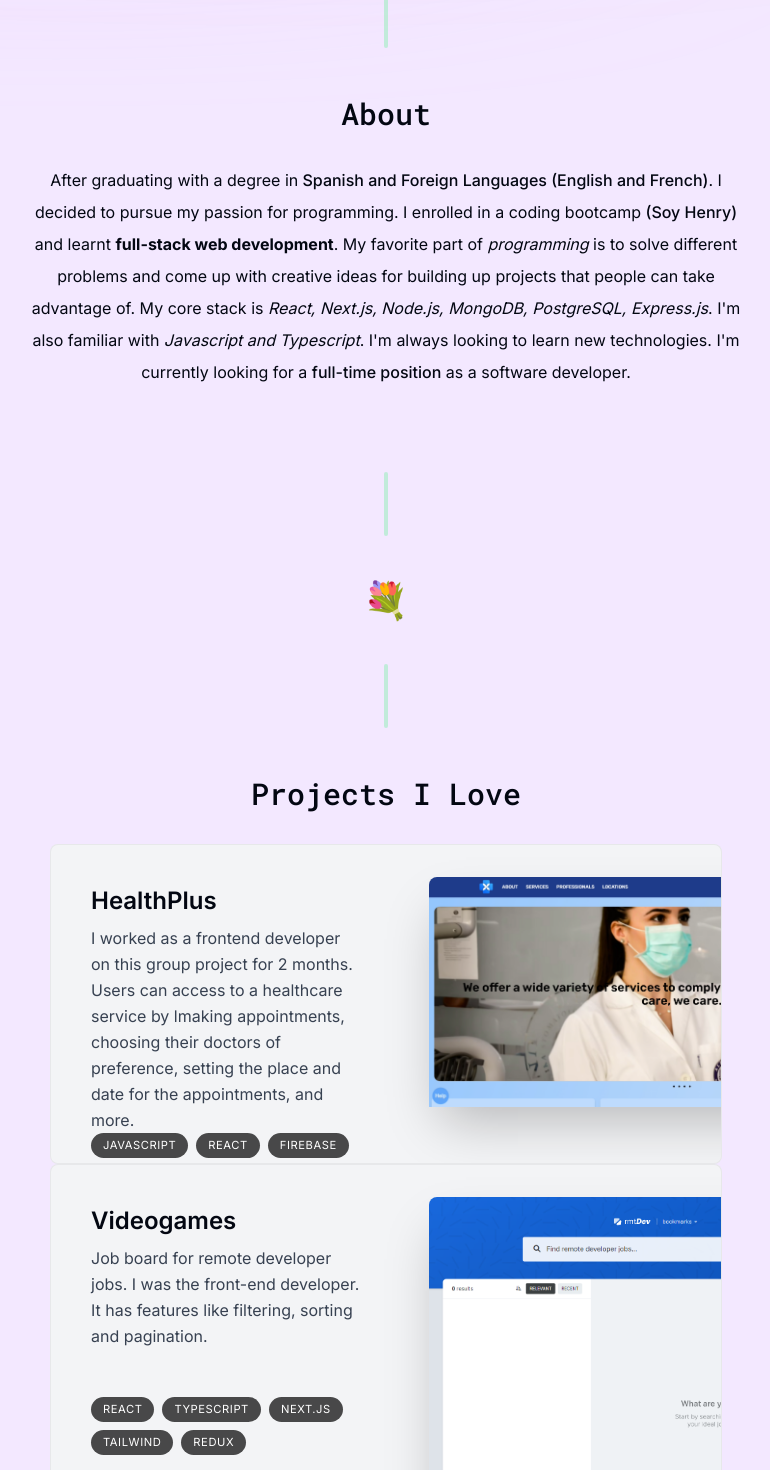
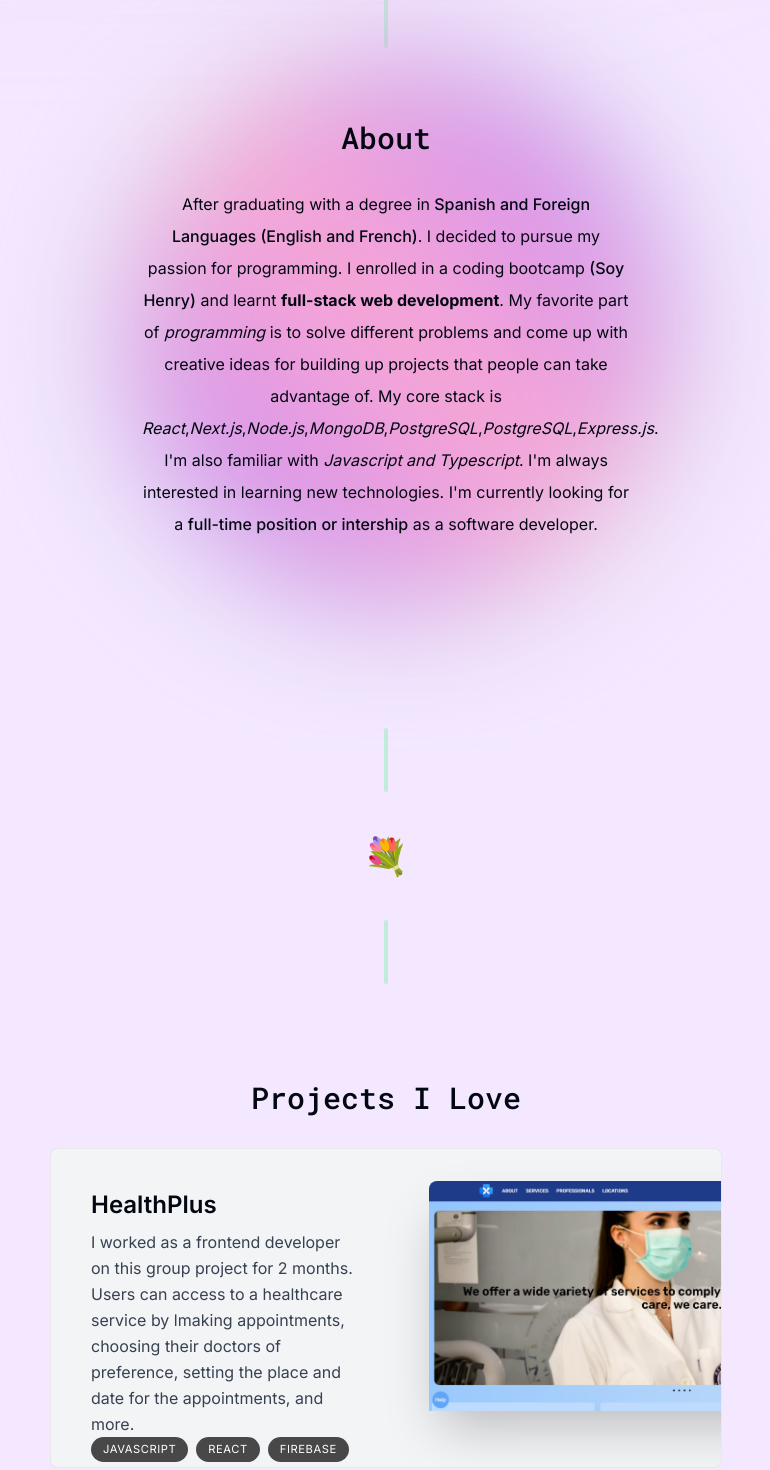
Before and after one commit to Katemoca/Portfolio-2023, a Next.js app: page / in a window 1280 px wide. Shown: the part 800-2270 px from the top of the page, without its empty margins (254-1024 px from the left). Built offline with nearby package versions, Linux system fonts and the light colour scheme.

Commit message:
Add gradient to the about section.

```diff
--- a/app/page.tsx
+++ b/app/page.tsx
@@ -8,7 +8,7 @@ import Skills from "@/components/skills";
 
 export default function Home() {
   return (
-    <main className="flex flex-col items-center px-4">
+    <main className="flex flex-col items-center px-2 sm:px-4">
       <Intro />
       <SectionDivider />
       <About />
--- a/components/about.tsx
+++ b/components/about.tsx
@@ -5,41 +5,69 @@ import { motion } from "framer-motion";
 export default function About() {
   return (
     <motion.section
-      className="max-w-[45rem] scroll-mt-28 mt-20 sm:mt-8 mb-28 sm:mb-2 text-center leading-8"
+      className="w-[35rem] h-[35rem] rounded-full px-6 py-6 scroll-mt-28 mt-20 sm:mt-8 mb-28 sm:mb-2 text-center leading-8"
       initial={{ opacity: 0, y: 100 }}
       animate={{ opacity: 1, y: 0 }}
       transition={{ delay: 0.175 }}>
+      <div className="relative z-10">
         <SectionHeading>About</SectionHeading>
-      <p className="mb-3">
+        <p className="mb-3 mt-8 text-wrap px-3">
           After graduating with a degree in
-        <span className="font-medium">{` Spanish and Foreign Languages (English and French)`}</span>
-        . I decided to pursue my passion for programming. I enrolled in a coding
-        bootcamp{" "}
+          <span className="font-medium text-wrap">{` Spanish and Foreign Languages (English and French)`}</span>
+          . I decided to pursue my passion for programming. I enrolled in a
+          coding bootcamp{" "}
           <a
-          className="font-medium hover:bg-green-300  hover:h-8 hover:rounded-full hover:p-2 hover:text-white"
+            className="font-medium hover:text-xl"
             href="https://www.soyhenry.com/"
             target="_blank">{`(Soy Henry)`}</a>{" "}
-        and learnt <span className="font-bold">full-stack web development</span>
-        .
+          and learnt{" "}
+          <span className="font-bold">full-stack web development</span>.
           <span>
             {" "}
             My favorite part of <span className="italic">programming</span>
           </span>{" "}
           is to solve different problems and come up with creative ideas for
-        building up projects that people can take advantage of. My core stack is{" "}
-        <span className="italic hover:not-italic hover:bg-green-300  hover:h-8 hover:rounded-full hover:p-2 hover:text-white">
-          React, Next.js, Node.js, MongoDB, PostgreSQL, Express.js
+          building up projects that people can take advantage of. My core stack
+          is{" "}
+          <span className="italic hover:not-italic hover:bg-gradient-to-r from-purple-400 via-pink-500 to-purple-400 hover:h-8  hover:p-2 hover:text-black rounded-full">
+            React
+          </span>
+          ,
+          <span className="italic hover:not-italic hover:bg-gradient-to-r from-purple-400 via-pink-500 to-purple-400 hover:h-8  hover:p-2 hover:text-black rounded-full">
+            Next.js
+          </span>
+          ,
+          <span className="italic hover:not-italic hover:bg-gradient-to-r from-purple-400 via-pink-500 to-purple-400 hover:h-8  hover:p-2 hover:text-black rounded-full">
+            Node.js
+          </span>
+          ,
+          <span className="italic hover:not-italic hover:bg-gradient-to-r from-purple-400 via-pink-500 to-purple-400 hover:h-8  hover:p-2 hover:text-black rounded-full">
+            MongoDB
+          </span>
+          ,
+          <span className="italic hover:not-italic hover:bg-gradient-to-r from-purple-400 via-pink-500 to-purple-400 hover:h-8  hover:p-2 hover:text-black rounded-full">
+            PostgreSQL
+          </span>
+          ,
+          <span className="italic hover:not-italic hover:bg-gradient-to-r from-purple-400 via-pink-500 to-purple-400 hover:h-8  hover:p-2 hover:text-black rounded-full">
+            PostgreSQL
+          </span>
+          ,
+          <span className="italic hover:not-italic hover:bg-gradient-to-r from-purple-400 via-pink-500 to-purple-400 hover:h-8  hover:p-2 hover:text-black rounded-full">
+            Express.js
           </span>
           . {`I'm also familiar with`}{" "}
-        <span className="italic hover:not-italic hover:bg-green-300 hover:h-8 hover:rounded-full hover:p-2 hover:text-white">
+          <span className="italic hover:not-italic hover:bg-gradient-to-r from-purple-400 via-pink-500  to-purple-400 hover:bg-opacity-90 hover:h-8 hover:rounded-full hover:p-2 hover:text-black">
             Javascript and Typescript
           </span>
           .{" "}
-        {`I'm always looking to learn new technologies. I'm currently looking
+          {`I'm always interested in learning new technologies. I'm currently looking
         for a `}
-        <span className="font-medium">full-time position</span> as a software
-        developer.
+          <span className="font-medium">full-time position or intership</span>{" "}
+          as a software developer.
         </p>
+      </div>
+      <div className="absolute w-[35rem] h-[35rem] rounded-full border-green-300 border-8 border-solid bg-gradient-to-tr from-purple-400 via-pink-300 to-purple-400 blur-[60px] z-1 -translate-x-[12px] -translate-y-[500px]"></div>
     </motion.section>
   );
 }
--- a/components/contact.tsx
+++ b/components/contact.tsx
@@ -3,7 +3,7 @@ import SectionHeading from "./section-heading";
 
 export default function Contact() {
   return (
-    <div>
+    <div className="scroll-mt-28 mt-28 sm:mt-20 mb-28">
       <SectionHeading>Contact</SectionHeading>
     </div>
   );
--- a/components/experience.tsx
+++ b/components/experience.tsx
@@ -3,7 +3,7 @@ import SectionHeading from "./section-heading";
 
 export default function Experience() {
   return (
-    <div>
+    <div className="scroll-mt-28 mt-28 sm:mt-20 mb-28">
       <SectionHeading>Experience</SectionHeading>
     </div>
   );
--- a/components/intro.tsx
+++ b/components/intro.tsx
@@ -33,7 +33,7 @@ export default function Intro() {
               className="h-40 w-40 rounded-full object-cover shadow-xl border-white border-[0.35rem]"
             />
           </motion.div>
-          <div className="absolute -bottom-5 left-1/2 transform -translate-x-1/2 text-4xl flex -space-x-3">
+          <div className="absolute -bottom-5 left-1/2 transform -translate-x-1/2 text-4xl -space-x-3 hidden sm:flex">
             <motion.span
               className={` ${roboto_mono.className} bg-[#007BFF] px-3 py-1 rounded-lg  sm:text-2xl text-white font-extrabold`}
               initial={{ opacity: 0, scale: 0 }}
@@ -146,16 +146,16 @@ export default function Intro() {
         }}>
         <Link
           href={"#contact"}
-          className="group bg-[#007BFF] text-white px-7 py-3 rounded-full flex items-center gap-2 outline-none focus:scale-110 hover:scale-105 hover:bg-gray-950 active:scale-105 transition">
+          className="group bg-green-300  text-white px-7 py-3 rounded-full flex items-center gap-2 outline-none focus:scale-110 hover:scale-105 active:scale-105 transition">
           Contact me
-          <BsArrowRight className="opacity-70 group-hover:translate-x-1 rounded-full h-6 w-6 transition hover:text-purple-400 focus:outline-none focus:ring-2 focus:ring-purple-600 focus:ring-opacity-50" />
+          <BsArrowRight className="opacity-70 group-hover:translate-x-1 rounded-full h-6 w-6 transition hover:text-blue-700 focus:outline-none focus:ring-2 focus:ring-purple-600 focus:ring-opacity-50" />
         </Link>
         <a
           href="/CV.pdf"
           download
           className="bg-white px-7 py-3 flex items-center gap-2 rounded-full outline-none focus:scale-110 hover:scale-110 active:scale-105 cursor-pointer">
           Download CV
-          <HiDownload className="opacity-80 group-hover:translate-y-1 transition" />
+          <HiDownload className="opacity-80 group-hover:translate-y-1 hover:text-blue-700 transition" />
         </a>
         <a
           href="https://github.com/Katemoca"
--- a/components/project.tsx
+++ b/components/project.tsx
@@ -8,14 +8,14 @@ import React from "react";
 // A TypeScript type definition that extracts the type of a single project from the projectsData array.
 type ProjectProps = (typeof projectsData)[number];
 
-export default function project({
+export default function Project({
   title,
   description,
   tags,
   imageUrl,
 }: ProjectProps) {
   return (
-    <div className="group mb-3 sm:mb-8 last:mb-0">
+    <motion.div className="group mb-3 sm:mb-8 last:mb-0 mt-2 sm:mt-5">
       <section className="bg-gray-100 max-w-[42rem] border border-black/5 rounded-lg overflow-hidden sm:pr-8 relative sm:h-[20rem] hover:bg-gray-200 transition sm:group-even:pl-8">
         <div className="pt-4 pb-7 px-5 sm:pl-10 sm:pr-2 sm:pt-10 sm:max-w-[50%] flex flex-col h-full sm:group-even:ml-[18rem]">
           <h3 className="text-2xl font-semibold">{title}</h3>
@@ -46,6 +46,6 @@ export default function project({
           group-even:right-[initial] group-even:-left-40"
         />
       </section>
-    </div>
+    </motion.div>
   );
 }
--- a/components/projects.tsx
+++ b/components/projects.tsx
@@ -5,7 +5,7 @@ import Project from "./project";
 
 export default function Projects() {
   return (
-    <section className="scroll-mt-28 mt-8 sm:mt-8 mb-28 sm:mb-2">
+    <section className="scroll-mt-28 mt-28 sm:mt-20 mb-28">
       <SectionHeading>Projects i love</SectionHeading>
 
       <div>
--- a/components/skills.tsx
+++ b/components/skills.tsx
@@ -3,7 +3,7 @@ import SectionHeading from "./section-heading";
 
 export default function Skills() {
   return (
-    <div>
+    <div className="scroll-mt-28 mt-28 sm:mt-20 mb-28">
       <SectionHeading>Skills</SectionHeading>
     </div>
   );
--- a/lib/data.ts
+++ b/lib/data.ts
@@ -67,23 +67,17 @@ export const projectsData = [
     title: "HealthPlus",
     description:
       "I worked as a frontend developer on this group project for 2 months. Users can access to a healthcare service by lmaking appointments, choosing their doctors of preference, setting the place and date for the appointments, and more.",
-    tags: ["Javascript", "React", "Firebase", "Tailwind", "Redux "],
+    tags: ["Javascript", "React", "Firebase", "Tailwind", "Redux", "React I18next", "Leaflet" ],
     imageUrl: healthplus,
   },
   {
     title: "Videogames",
     description:
       "Job board for remote developer jobs. I was the front-end developer. It has features like filtering, sorting and pagination.",
-    tags: ["React", "TypeScript", "Next.js", "Tailwind", "Redux"],
+    tags: ["React", "Javascript", "Module css", "Css", "Redux", "Express", "PostgreSQL", "Sequelize"],
     imageUrl: rmtdevImg,
   },
-  // {
-  //   title: "Countries",
-  //   description:
-  //     "A public web app for quick analytics on text. It shows word count, character count and social media post limits.",
-  //   tags: ["React", "Next.js", "SQL", "Tailwind", "Framer"],
-  //   imageUrl: wordanalyticsImg,
-  // },
+
 ] as const;
 
 export const skillsData = [
```
Lines whose indentation alone changed are shown as unchanged.
